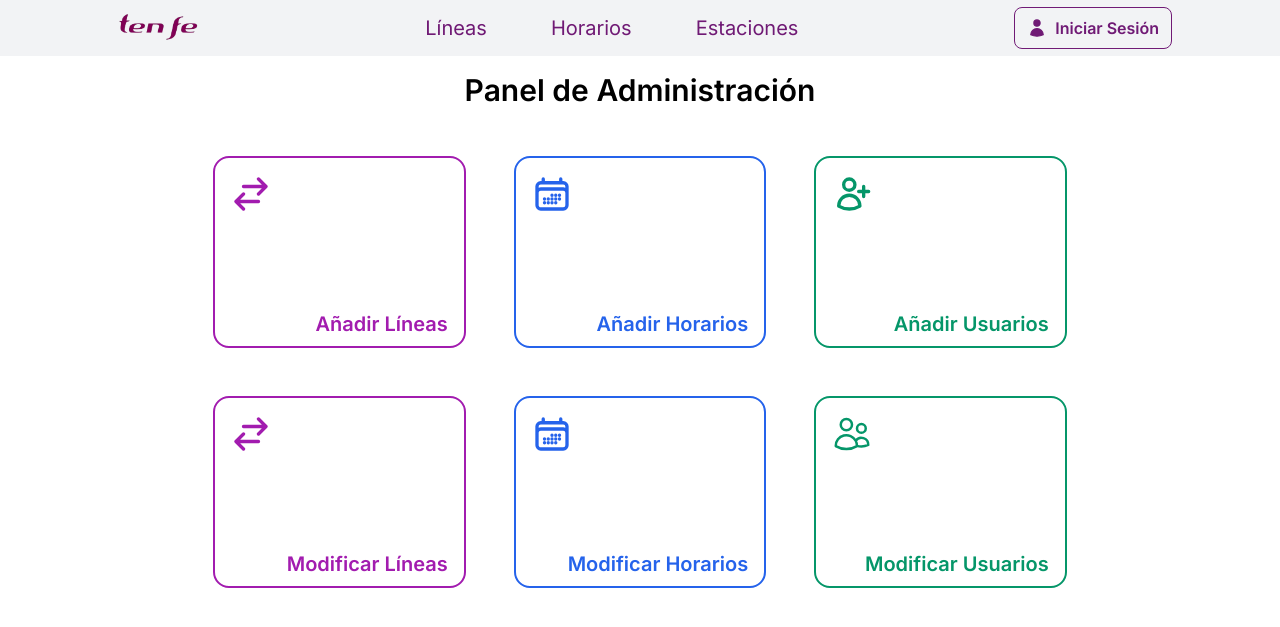
After one commit to AagieKLZ/ProjecteM7, a PHP site: page /admin.php in a window 1280 px wide. The commit adds this page. Shown: the top 627 px of the page. Run offline with PHP 8.4, Linux system fonts and the light colour scheme; some libraries are stand-ins or nearby versions.

Commit message:
Work on admin panel

```diff
--- /dev/null
+++ b/admin.php
@@ -0,0 +1,65 @@
+<?php
+session_start();
+session_get_cookie_params();
+?>
+<!DOCTYPE html>
+<html lang="en">
+
+<head>
+    <meta charset="UTF-8">
+    <meta http-equiv="X-UA-Compatible" content="IE=edge">
+    <meta name="viewport" content="width=device-width, initial-scale=1.0">
+    <title>Tenfe</title>
+    <script src="https://cdn.tailwindcss.com"></script>
+    <link rel="stylesheet" href="styles.css">
+
+</head>
+
+<body class="mt-5">
+
+    <?php include 'components/navbar.php'; ?>
+    <main class="flex flex-col justify-center items-center w-full h-[calc(100%-3.5rem)] mt-[3.5rem]">
+        <div class="mt-4 text-3xl font-semibold">Panel de Administración</div>
+        <div class="md:w-2/3 w-[90%] mt-12 grid lg:grid-cols-3 md:grid-cols-2 grid-cols-1 gap-12">
+            <div class="border-2 border-fuchsia-700 h-48 rounded-2xl text-fuchsia-700">
+                <svg xmlns="http://www.w3.org/2000/svg" fill="none" viewBox="0 0 24 24" stroke-width="2" stroke="currentColor" class="w-10 h-10 relative inset-4">
+                    <path stroke-linecap="round" stroke-linejoin="round" d="M7.5 21L3 16.5m0 0L7.5 12M3 16.5h13.5m0-13.5L21 7.5m0 0L16.5 12M21 7.5H7.5" />
+                </svg>
+                <div class="relative bottom-0 text-right mt-28 mr-4 text-xl font-semibold">Añadir Líneas</div>
+            </div>
+            <div class="border-2 border-blue-600 h-48 rounded-2xl text-blue-600">
+                <svg xmlns="http://www.w3.org/2000/svg" fill="none" viewBox="0 0 24 24" stroke-width="2" stroke="currentColor" class="w-10 h-10 relative inset-4">
+                    <path stroke-linecap="round" stroke-linejoin="round" d="M6.75 3v2.25M17.25 3v2.25M3 18.75V7.5a2.25 2.25 0 012.25-2.25h13.5A2.25 2.25 0 0121 7.5v11.25m-18 0A2.25 2.25 0 005.25 21h13.5A2.25 2.25 0 0021 18.75m-18 0v-7.5A2.25 2.25 0 015.25 9h13.5A2.25 2.25 0 0121 11.25v7.5m-9-6h.008v.008H12v-.008zM12 15h.008v.008H12V15zm0 2.25h.008v.008H12v-.008zM9.75 15h.008v.008H9.75V15zm0 2.25h.008v.008H9.75v-.008zM7.5 15h.008v.008H7.5V15zm0 2.25h.008v.008H7.5v-.008zm6.75-4.5h.008v.008h-.008v-.008zm0 2.25h.008v.008h-.008V15zm0 2.25h.008v.008h-.008v-.008zm2.25-4.5h.008v.008H16.5v-.008zm0 2.25h.008v.008H16.5V15z" />
+                </svg>
+                <div class="relative bottom-0 text-right mt-28 mr-4 text-xl font-semibold">Añadir Horarios</div>
+            </div>
+            <div class="border-2 border-emerald-600 h-48 rounded-2xl text-emerald-600">
+                <svg xmlns="http://www.w3.org/2000/svg" fill="none" viewBox="0 0 24 24" stroke-width="2" stroke="currentColor" class="w-10 h-10 relative inset-4">
+                    <path stroke-linecap="round" stroke-linejoin="round" d="M19 7.5v3m0 0v3m0-3h3m-3 0h-3m-2.25-4.125a3.375 3.375 0 11-6.75 0 3.375 3.375 0 016.75 0zM4 19.235v-.11a6.375 6.375 0 0112.75 0v.109A12.318 12.318 0 0110.374 21c-2.331 0-4.512-.645-6.374-1.766z" />
+                </svg>
+                <div class="relative bottom-0 text-right mt-28 mr-4 text-xl font-semibold">Añadir Usuarios</div>
+            </div>
+            <div class="border-2 border-fuchsia-700 h-48 rounded-2xl text-fuchsia-700">
+                <svg xmlns="http://www.w3.org/2000/svg" fill="none" viewBox="0 0 24 24" stroke-width="2" stroke="currentColor" class="w-10 h-10 relative inset-4">
+                    <path stroke-linecap="round" stroke-linejoin="round" d="M7.5 21L3 16.5m0 0L7.5 12M3 16.5h13.5m0-13.5L21 7.5m0 0L16.5 12M21 7.5H7.5" />
+                </svg>
+                <div class="relative bottom-0 text-right mt-28 mr-4 text-xl font-semibold">Modificar Líneas</div>
+            </div>
+            <div class="border-2 border-blue-600 h-48 rounded-2xl text-blue-600">
+                <svg xmlns="http://www.w3.org/2000/svg" fill="none" viewBox="0 0 24 24" stroke-width="2" stroke="currentColor" class="w-10 h-10 relative inset-4">
+                    <path stroke-linecap="round" stroke-linejoin="round" d="M6.75 3v2.25M17.25 3v2.25M3 18.75V7.5a2.25 2.25 0 012.25-2.25h13.5A2.25 2.25 0 0121 7.5v11.25m-18 0A2.25 2.25 0 005.25 21h13.5A2.25 2.25 0 0021 18.75m-18 0v-7.5A2.25 2.25 0 015.25 9h13.5A2.25 2.25 0 0121 11.25v7.5m-9-6h.008v.008H12v-.008zM12 15h.008v.008H12V15zm0 2.25h.008v.008H12v-.008zM9.75 15h.008v.008H9.75V15zm0 2.25h.008v.008H9.75v-.008zM7.5 15h.008v.008H7.5V15zm0 2.25h.008v.008H7.5v-.008zm6.75-4.5h.008v.008h-.008v-.008zm0 2.25h.008v.008h-.008V15zm0 2.25h.008v.008h-.008v-.008zm2.25-4.5h.008v.008H16.5v-.008zm0 2.25h.008v.008H16.5V15z" />
+                </svg>
+                <div class="relative bottom-0 text-right mt-28 mr-4 text-xl font-semibold">Modificar Horarios</div>
+            </div>
+            <div class="border-2 border-emerald-600 h-48 rounded-2xl text-emerald-600">
+            <svg xmlns="http://www.w3.org/2000/svg" fill="none" viewBox="0 0 24 24" stroke-width="1.5" stroke="currentColor" class="w-10 h-10 relative inset-4">
+  <path stroke-linecap="round" stroke-linejoin="round" d="M15 19.128a9.38 9.38 0 002.625.372 9.337 9.337 0 004.121-.952 4.125 4.125 0 00-7.533-2.493M15 19.128v-.003c0-1.113-.285-2.16-.786-3.07M15 19.128v.106A12.318 12.318 0 018.624 21c-2.331 0-4.512-.645-6.374-1.766l-.001-.109a6.375 6.375 0 0111.964-3.07M12 6.375a3.375 3.375 0 11-6.75 0 3.375 3.375 0 016.75 0zm8.25 2.25a2.625 2.625 0 11-5.25 0 2.625 2.625 0 015.25 0z" />
+</svg>
+
+                <div class="relative bottom-0 text-right mt-28 mr-4 text-xl font-semibold">Modificar Usuarios</div>
+            </div>
+        </div>
+    </main>
+</body>
+
+</html>
--- a/components/adminButton.php
+++ b/components/adminButton.php
@@ -1,5 +1,5 @@
 <div class="w-fit space-x-6 flex flex-row">
-    <a href="#" id="admin" class="lg:flex hidden py-2 px-3 font-semibold hover:bg-fuchsia-900 hover:text-white rounded-lg text-fuchsia-900 flex items-center border border-fuchsia-900">
+    <a href="./admin.php" id="admin" class="lg:flex hidden py-2 px-3 font-semibold hover:bg-fuchsia-900 hover:text-white rounded-lg text-fuchsia-900 flex items-center border border-fuchsia-900">
         <svg xmlns="http://www.w3.org/2000/svg" fill="none" viewBox="0 0 24 24" stroke-width="1.5" stroke="currentColor" class="w-6 h-6 mr-2">
             <path stroke-linecap="round" stroke-linejoin="round" d="M9.594 3.94c.09-.542.56-.94 1.11-.94h2.593c.55 0 1.02.398 1.11.94l.213 1.281c.063.374.313.686.645.87.074.04.147.083.22.127.324.196.72.257 1.075.124l1.217-.456a1.125 1.125 0 011.37.49l1.296 2.247a1.125 1.125 0 01-.26 1.431l-1.003.827c-.293.24-.438.613-.431.992a6.759 6.759 0 010 .255c-.007.378.138.75.43.99l1.005.828c.424.35.534.954.26 1.43l-1.298 2.247a1.125 1.125 0 01-1.369.491l-1.217-.456c-.355-.133-.75-.072-1.076.124a6.57 6.57 0 01-.22.128c-.331.183-.581.495-.644.869l-.213 1.28c-.09.543-.56.941-1.11.941h-2.594c-.55 0-1.02-.398-1.11-.94l-.213-1.281c-.062-.374-.312-.686-.644-.87a6.52 6.52 0 01-.22-.127c-.325-.196-.72-.257-1.076-.124l-1.217.456a1.125 1.125 0 01-1.369-.49l-1.297-2.247a1.125 1.125 0 01.26-1.431l1.004-.827c.292-.24.437-.613.43-.992a6.932 6.932 0 010-.255c.007-.378-.138-.75-.43-.99l-1.004-.828a1.125 1.125 0 01-.26-1.43l1.297-2.247a1.125 1.125 0 011.37-.491l1.216.456c.356.133.751.072 1.076-.124.072-.044.146-.087.22-.128.332-.183.582-.495.644-.869l.214-1.281z" />
             <path stroke-linecap="round" class="stroke-white-900" stroke-linejoin="round" d="M15 12a3 3 0 11-6 0 3 3 0 016 0z" />
--- a/index.php
+++ b/index.php
@@ -33,7 +33,7 @@ use api\trainRoutes;
                 <form method="post" action="./lib/schedule.php" class="flex lg:flex-row flex-col min-w-fit justify-around lg:items-end items-center lg:space-y-0 space-y-2 w-full mt-8">
                 <div class="flex flex-col space-y-1">
                         <label for="origin" class="font-semibold">Origen</label>
-                        <input list="origin-list" id="origin" name="origin" placeholder="----" class="w-44 bg-white p-2 rounded-lg border-2 border-fuchsia-900">
+                        <input required list="origin-list" id="origin" name="origin" placeholder="----" class="w-44 bg-white p-2 rounded-lg border-2 border-fuchsia-900">
                         <datalist id="origin-list">
                         <?php
                                 $stations = trainRoutes::getAllStations();
@@ -45,7 +45,7 @@ use api\trainRoutes;
                     </div>
                     <div class="flex flex-col space-y-1">
                         <label for="destiny">Destino</label>
-                        <input list="destiny-list" id="destiny" name="destiny" placeholder="----" class="w-44 bg-white p-2 rounded-lg border-2 border-fuchsia-900">
+                        <input required list="destiny-list" id="destiny" name="destiny" placeholder="----" class="w-44 bg-white p-2 rounded-lg border-2 border-fuchsia-900">
                         <datalist name="destiny" id="destiny-list">
                         <?php
                                 $stations = trainRoutes::getAllStations();
@@ -57,7 +57,7 @@ use api\trainRoutes;
                     </div>
                     <div class="flex flex-col space-y-1">
                         <label for="date">Fecha</label>
-                        <input type="date" name="date" id="date" class="w-44 bg-white p-2 rounded-lg border-2 border-fuchsia-900">
+                        <input required type="date" name="date" id="date" class="w-44 bg-white p-2 rounded-lg border-2 border-fuchsia-900">
                     </div>
                     <div class="flex flex-col space-y-1">
                         <label for="time">Hora</label>
--- a/routes.php
+++ b/routes.php
@@ -21,7 +21,7 @@ session_get_cookie_params();
     <main class="flex flex-row justify-center items-center w-full h-[calc(100%-3.5rem)] mt-[3.5rem]">
         <div class="flex flex-col items-center w-full w-2/3 pb-4">
         <div class="w-full text-center text-4xl font-bold h-52 flex justify-center items-center line-main text-white">Líneas</div>
-            <div class="flex flex-row justify-evenly items-center md:w-2/3 w-[90%] text-center text-xl font-semibold border-b border-b-black mb-2">
+            <div class="flex flex-row justify-evenly items-center md:w-2/3 w-[90%] text-center text-xl font-semibold border-b border-b-black mb-2 py-2 mt-4">
                 <div>Linea</div>
                 <div>Origen</div>
                 <div>Destino</div>
```
Also changed, not shown: schedule.php (+5 -4 lines).
